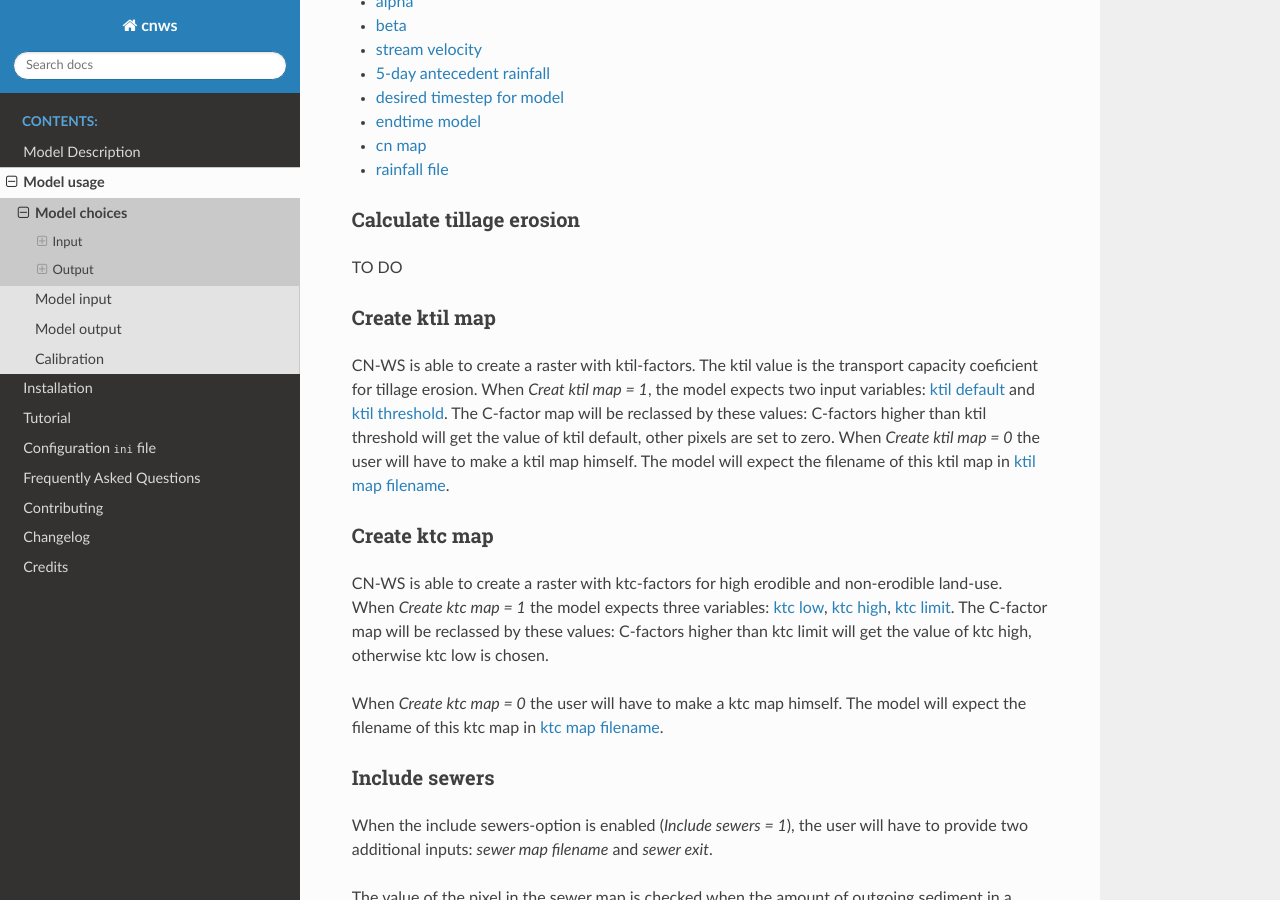
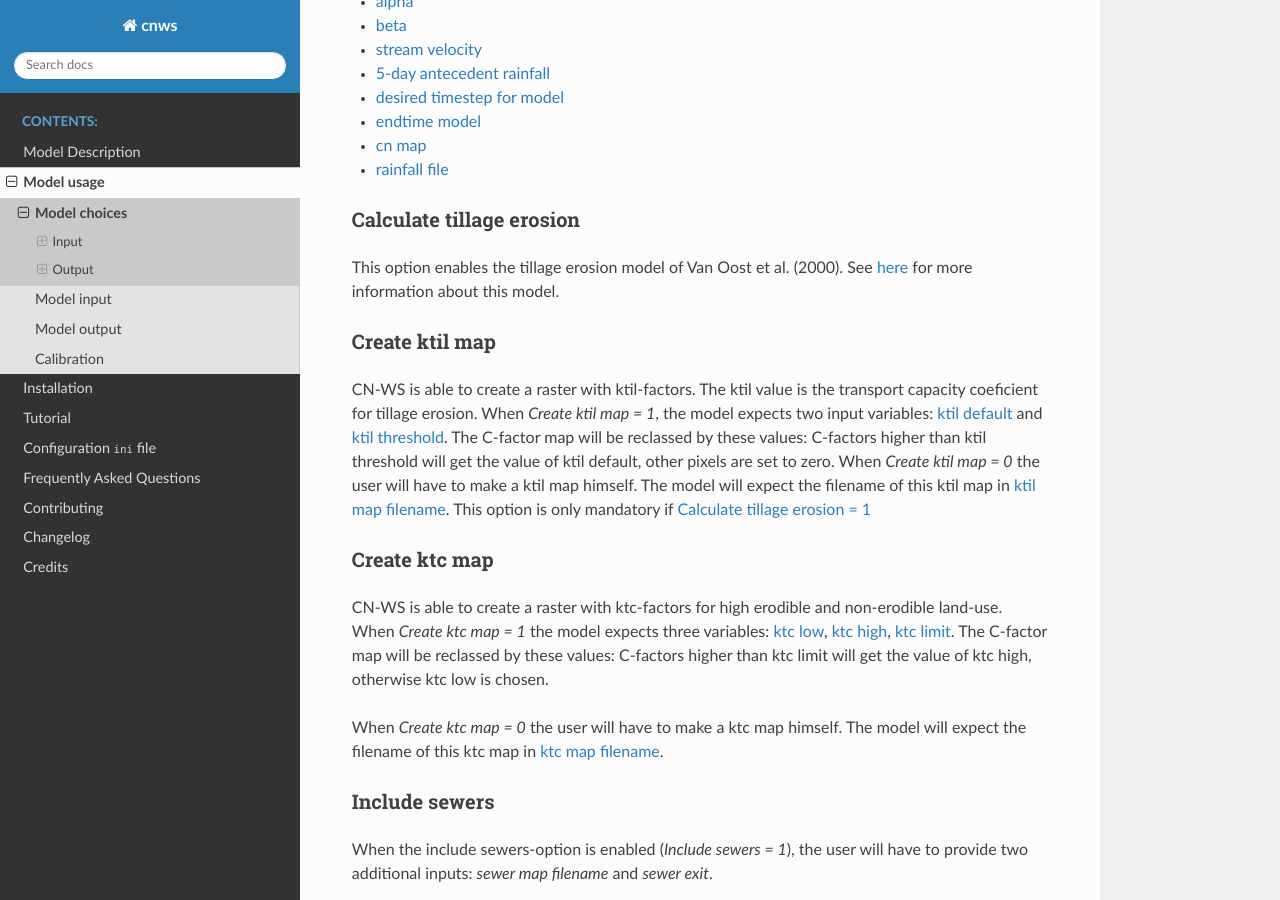
Before and after one commit to watem-sedem/watem-sedem, a Sphinx documentation site: the page built from docs/choices.rst, in a window 1280 px wide and 900 px high, scrolled down 4331 px. Built offline with Sphinx 7.4.7 and the Read the Docs theme 2.0.0, drawn with Linux system fonts in a browser that asks for light colours.

Commit message:
Add some more info on tillage erosion model

```diff
--- a/docs/choices.rst
+++ b/docs/choices.rst
@@ -230,7 +230,8 @@ mandatory:
 Calculate tillage erosion
 #########################
 
-TO DO
+This option enables the tillage erosion model of Van Oost et al. (2000). See
+:ref:`here <tillageerosionmodel>` for more information about this model.
 
 .. _createktil:
 
@@ -238,13 +239,14 @@ Create ktil map
 ###############
 
 CN-WS is able to create a raster with ktil-factors. The ktil value is the
-transport capacity coeficient for tillage erosion. When `Creat ktil map = 1`,
+transport capacity coeficient for tillage erosion. When `Create ktil map = 1`,
 the model expects two input variables: :ref:`ktil default <ktildefault>` and
 :ref:`ktil threshold <ktilthres>`. The C-factor map will be reclassed by these
 values: C-factors higher than ktil threshold will get the value of ktil default,
 other pixels are set to zero. When `Create ktil map = 0` the user will have to
 make a ktil map himself. The model will expect the filename of this ktil map
-in :ref:`ktil map filename <ktilmap>`.
+in :ref:`ktil map filename <ktilmap>`. This option is only mandatory if
+:ref:`Calculate tillage erosion = 1 <calctileros>`
 
 .. _createktc:
 
--- a/docs/watem-sedem.rst
+++ b/docs/watem-sedem.rst
@@ -97,6 +97,8 @@ to :math:`\frac{\text{kg}}{\text{pixel}}` or
 
 CN-WS includes two ways to calculate :math:`TC`. See
 :ref:`the section about the different TC models <TCmodel>` for more information.
+
+.. _tillageerosionmodel:
 
 Tillage erosion
 ===============
```
